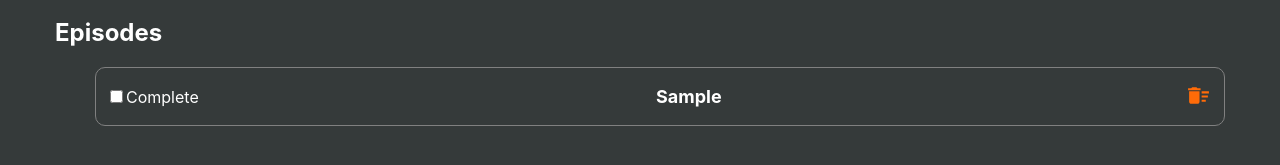
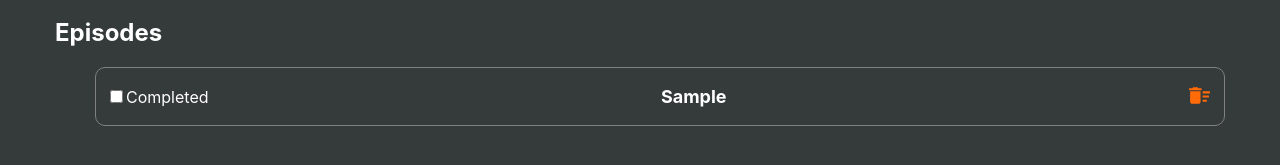
Before and after one commit to vitalik0790/rickandmortyAPI, a React (Create React App) app: page /my_watch_list in a window 1280 px wide. Both pictures are taken after typing "Sample" into the empty fields and a click on the button "Add episode". Shown: the part 195-360 px from the top of the page. Built offline with nearby package versions, Linux system fonts and the light colour scheme.

Commit message:
filter is working

```diff
--- a/package.json
+++ b/package.json
@@ -6,6 +6,7 @@
     "@testing-library/jest-dom": "^5.14.1",
     "@testing-library/react": "^11.2.7",
     "@testing-library/user-event": "^12.8.3",
+    "dateformat": "^4.5.1",
     "modern-normalize": "^1.1.0",
     "react": "^17.0.2",
     "react-dom": "^17.0.2",
--- a/src/components/filters/Filters.js
+++ b/src/components/filters/Filters.js
@@ -1,12 +1,18 @@
-import React from 'react';
+import React, { useState } from 'react';
 import s from './Filters.module.css';
 
 
 const Filters = (props) => {
-
+    const [ch_filters, setChFilters] = useState(props.ch_filters);
     const onHandleChange = (e) => {
         const value = e.target.value;
-        console.log(value);
+        const name = e.target.name;
+        console.log(name, value);
+        //
+        setChFilters({ ...ch_filters, [name]: value })
+        // ch_filters[name] = value;
+        console.log(ch_filters);
+        props.onChange(ch_filters);
     };
 
 
--- a/src/components/tables/TableForEpisodes.js
+++ b/src/components/tables/TableForEpisodes.js
@@ -1,6 +1,6 @@
 import React from 'react';
 import s from './Table.module.css'
-
+import dateFormat from "dateformat";
 export default function Table({ sortData, data }) {
 
     return (
@@ -32,7 +32,7 @@ export default function Table({ sortData, data }) {
                             {row.episode}
                         </td>
                         <td>
-                            {row.created}
+                            {dateFormat(row.created, "dd-mm-yyyy")}
                         </td>
                     </tr>))
                     }
--- a/src/components/watchListForm/watchList/WatchList.js
+++ b/src/components/watchListForm/watchList/WatchList.js
@@ -1,4 +1,4 @@
-import React from 'react';
+import React, { useState, useEffect } from 'react';
 import { CSSTransition, TransitionGroup } from 'react-transition-group';
 import WatchListItem from './watchListItem/WatchListItem'
 
@@ -8,12 +8,29 @@ const WatchList = ({
     deleteEpisode,
     getEpisodeById
 }) => {
+    const [checked, setChecked] = useState(false);
+
+    const onHandleChange = () => {
+        setChecked(!checked)
+    }
+
+    useEffect(() => {
+        const getFromLS = JSON.parse(localStorage.getItem('checked'))
+        setChecked(getFromLS);
+    }, [])
+
+    useEffect(() => {
+        localStorage.setItem('checked', JSON.stringify(checked));
+    }, [checked])
+
     return (
         <div>
             <TransitionGroup component="ul" className="list">
                 {episodes.map(item => (
                     <CSSTransition key={item.id} timeout={250} classNames="list-item">
                         <WatchListItem
+                            checked={checked}
+                            onHandleChange={onHandleChange}
                             item={item}
                             deleteEpisode={deleteEpisode}
                             getEpisodeById={getEpisodeById}
--- a/src/components/watchListForm/watchList/watchListItem/WatchListItem.js
+++ b/src/components/watchListForm/watchList/watchListItem/WatchListItem.js
@@ -1,17 +1,21 @@
-import React from 'react';
+import React, { useState } from 'react';
 import s from './WatchListItem.module.css'
 
 const WatchListItem = ({
+    checked,
     item,
     deleteEpisode,
+    onHandleChange
 }) => {
+    const [checked_in, setChecked] = useState(checked);
+
     return (
         <div className={s.container}>
+            <div className={s.checkbox}>
+                <input className={s.customCheckbox} type="checkbox" id="complete" name="complete" defaultChecked={checked_in} onChange={onHandleChange} />
+                <label htmlFor="complete">Completed</label>
+            </div>
             <div>
-                <input type="checkbox" id="complete" name="complete" />
-                <label for="complete">Complete</label>
-            </div>
-            <div className={s.checkbox}>
                 <h3 className={s.listItemName}>{item.name} </h3>
             </div>
             <div>
--- a/src/pages/characters/Characters.js
+++ b/src/pages/characters/Characters.js
@@ -9,7 +9,7 @@ const Characters = () => {
     const [error, setError] = useState(null);
     const [status, setStatus] = useState('idle');
     const [info, setInfo] = useState({});
-
+    const [ch_filters, setChFilters] = useState({});
     const initialUrl = "https://rickandmortyapi.com/api/character";
 
     const fetchCharacters = (url) => {
@@ -33,15 +33,22 @@ const Characters = () => {
         fetchCharacters(info.next);
     };
 
-
     useEffect(() => {
         fetchCharacters(initialUrl);
     }, []);
-
-
+    console.log("out of useEffect", ch_filters);
+    useEffect(() => {
+        console.log("Ch_filter", ch_filters);
+        let filter_url = initialUrl + "/?";
+        for (var key in ch_filters) {
+            filter_url += key + "=" + ch_filters[key] + "&";
+        }
+        filter_url = filter_url.substring(0, filter_url.length - 1);
+        fetchCharacters(filter_url);
+    }, [ch_filters])
     return (
         <div>
-            <Filters />
+            <Filters ch_filters={ch_filters} onChange={setChFilters} />
             <Pagination
                 prev={info.prev}
                 next={info.next}
```
Also changed, not shown: src/components/watchListForm/watchList/watchListItem/WatchListItem.module.css (+32 -0 lines), 1 other file (tests, documents, lock files or other folders).
